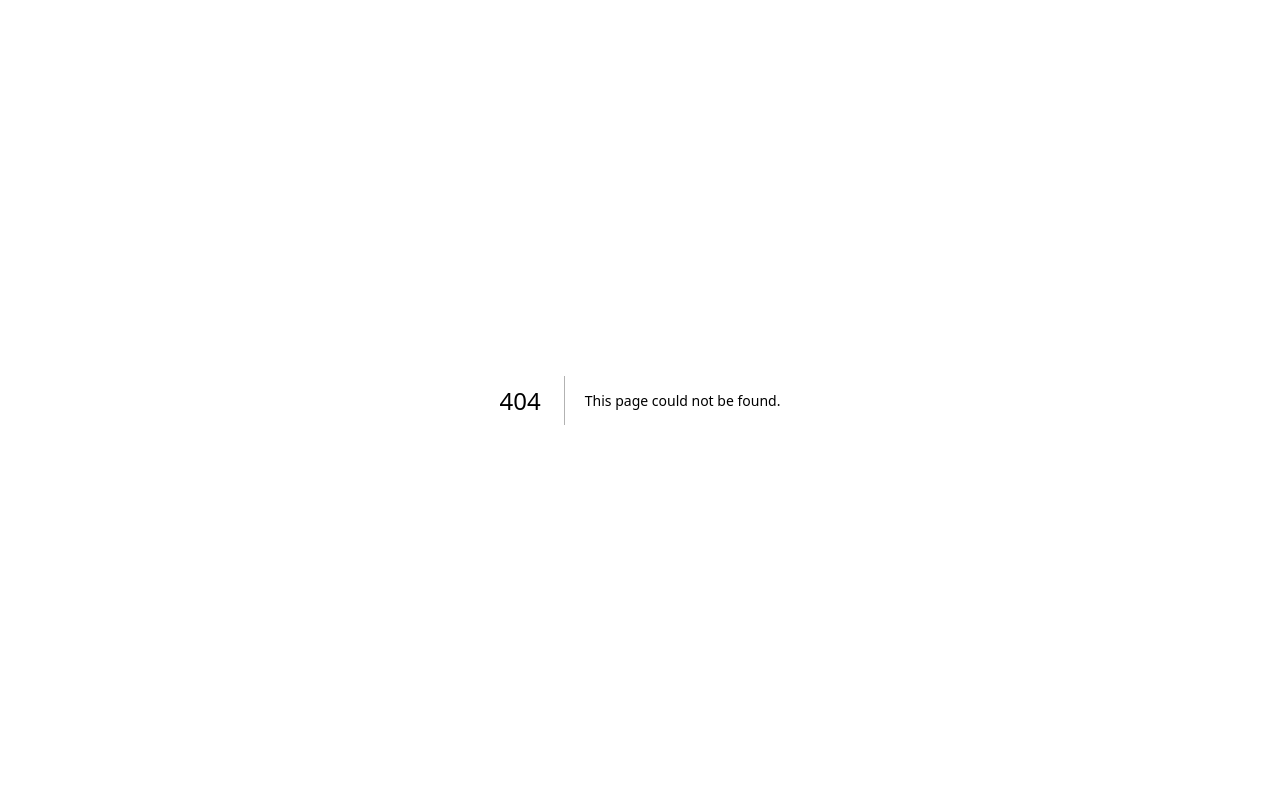
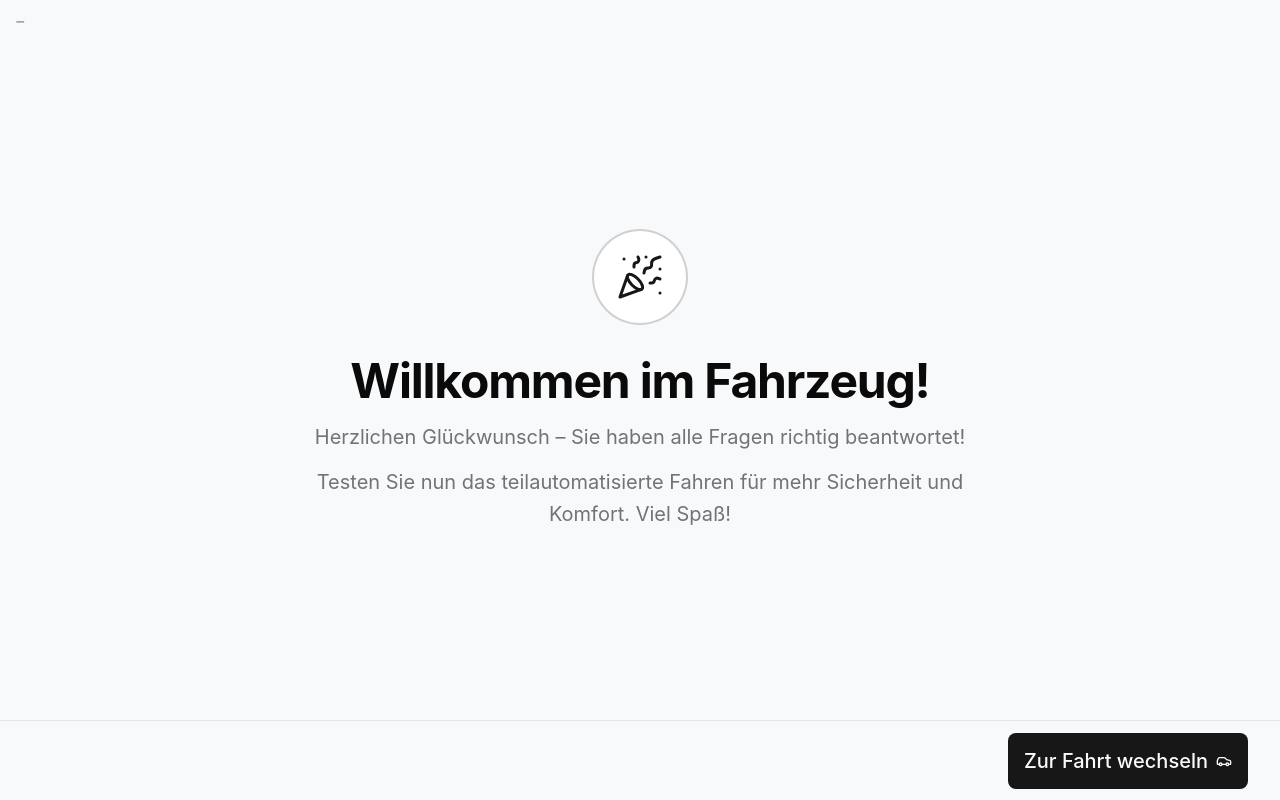
Before and after one commit to alexjps1/idp-onboarding, a Next.js app: page /idp-app/quiz/done in a window 1280 px wide. Before the commit this address had no page. Built offline with nearby package versions, Linux system fonts and the light colour scheme.

Commit message:
feat(quiz): add congratulation screen after quiz completion

```diff
--- a/app/drive/page.tsx
+++ b/app/drive/page.tsx
@@ -200,12 +200,14 @@ export default function DrivePage() {
   // instantly instead of waiting out a fresh WebRTC handshake. Relies on mic
   // permission already having been granted on the entry page.
   React.useEffect(() => {
-    if (driveActive) tutor.prewarm()
+    // Prewarm regardless of driveStarted: the tutor can be opened (and tried
+    // out) before the drive starts, so the connection must be ready then too.
+    if (withTutor) tutor.prewarm()
     // Depend on tutor.prewarm (stable for the hook's lifetime), not the whole
     // tutor object — that's a fresh object literal every render and would
     // re-fire this effect (and re-call prewarm) on every render.
     // eslint-disable-next-line react-hooks/exhaustive-deps
-  }, [driveActive, tutor.prewarm])
+  }, [withTutor, tutor.prewarm])
 
   function closeAssistant() {
     tutor.stop()
@@ -276,9 +278,9 @@ export default function DrivePage() {
               <button
                 type="button"
                 onClick={() => setEndConfirmOpen(true)}
-                className="flex items-center gap-2 rounded-full bg-[#d13438] px-7 py-2.5 text-[16px] font-semibold text-white shadow-sm transition-colors hover:bg-[#b52b2f]"
+                className="flex items-center gap-2 rounded-full border border-[#d13438]/40 bg-white px-5 py-2 text-[14px] font-medium text-[#d13438] transition-colors hover:bg-[#d13438]/5"
               >
-                <Square className="size-5 fill-current" />
+                <Square className="size-4 fill-current" />
                 Fahrt beenden
               </button>
             )}
@@ -309,9 +311,10 @@ export default function DrivePage() {
               )
             })}
 
-            {/* Tutor — gradient, wired to the voice tutor (only once the drive
-                has started); grays out with an X while open */}
-            {driveActive ? (
+            {/* Tutor — gradient, wired to the voice tutor; available before the
+                drive starts too, so it can be tried out. Grays out with an X
+                while open. */}
+            {withTutor ? (
               <button
                 type="button"
                 aria-label={assistantOpen ? "Tutor schließen" : "Tutor"}
@@ -338,6 +341,28 @@ export default function DrivePage() {
 
           {/* Media player */}
           <main className="relative flex flex-grow items-center justify-center overflow-hidden bg-gradient-to-br from-[#eef1f5] to-[#e3e7ec] p-8">
+            {/* Before the drive starts: explain the tutor button (on/off). */}
+            {!driveStarted ? (
+              <div className="absolute bottom-6 left-6 z-40 max-w-lg rounded-2xl border border-[#e2e2e2] bg-white/95 px-7 py-6 shadow-md">
+                <div className="flex items-start gap-4">
+                  <span className="flex size-12 shrink-0 items-center justify-center rounded-xl bg-[linear-gradient(146deg,#a953da_7%,#39c9f6_93%)] text-white">
+                    <Sparkles className="size-7" />
+                  </span>
+                  <div>
+                    <p className="text-2xl font-semibold text-black">
+                      Sprachassistent
+                    </p>
+                    <p className="mt-1.5 text-xl leading-relaxed text-black/70">
+                      Tippen Sie links auf „Tutor“, um den Assistenten zu
+                      starten. Mit einem erneuten Tippen auf den Screen beenden
+                      Sie ihn wieder. Probieren Sie es gern schon jetzt aus – die
+                      Fahrt starten Sie anschließend oben rechts.
+                    </p>
+                  </div>
+                </div>
+              </div>
+            ) : null}
+
             <div className="flex w-full max-w-5xl flex-col items-center gap-8 rounded-[40px] bg-white/50 p-8 backdrop-blur-sm">
               <div className="flex w-full items-center gap-8">
                 {/* Now-playing controls */}
--- /dev/null
+++ b/app/quiz/done/page.tsx
@@ -0,0 +1,57 @@
+"use client"
+
+import * as React from "react"
+import { ArrowRight, Car, PartyPopper } from "lucide-react"
+
+import { getAdjacentSteps } from "@/lib/study-steps"
+import { useStudy } from "@/components/study/study-provider"
+import { StudyShell } from "@/components/study/study-shell"
+import { StudyFooter } from "@/components/study/study-footer"
+
+/**
+ * Congratulation screen shown once the quiz has been fully answered. When a
+ * drive follows it doubles as the "Willkommen im Fahrzeug" lead-in to the drive;
+ * for the onboarding-only condition it simply hands off to the final screen.
+ */
+export default function QuizDonePage() {
+  const { mode } = useStudy()
+  const { next } = getAdjacentSteps("quiz-done", mode)
+  const toDrive = next?.slug === "drive"
+
+  const heading = toDrive ? "Willkommen im Fahrzeug!" : "Herzlichen Glückwunsch!"
+  const paragraphs = toDrive
+    ? [
+        "Herzlichen Glückwunsch – Sie haben alle Fragen richtig beantwortet!",
+        "Testen Sie nun das teilautomatisierte Fahren für mehr Sicherheit und Komfort. Viel Spaß!",
+      ]
+    : ["Sie haben alle Fragen richtig beantwortet."]
+
+  return (
+    <StudyShell
+      footer={
+        <StudyFooter
+          nextHref={next?.path}
+          nextLabel={toDrive ? "Zur Fahrt wechseln" : "Zum Abschluss"}
+          nextIcon={toDrive ? <Car /> : <ArrowRight />}
+        />
+      }
+    >
+      <div className="mx-auto flex w-full max-w-2xl flex-col items-center gap-8 text-center">
+        <div className="flex size-24 items-center justify-center rounded-full border-2 border-primary/20 bg-card">
+          <PartyPopper className="size-12 text-primary" strokeWidth={1.5} />
+        </div>
+
+        <div className="space-y-4">
+          <h1 className="text-4xl font-bold tracking-tight text-foreground sm:text-5xl">
+            {heading}
+          </h1>
+          <div className="space-y-3 text-xl leading-relaxed text-muted-foreground">
+            {paragraphs.map((paragraph) => (
+              <p key={paragraph}>{paragraph}</p>
+            ))}
+          </div>
+        </div>
+      </div>
+    </StudyShell>
+  )
+}
--- a/app/quiz/page.tsx
+++ b/app/quiz/page.tsx
@@ -2,7 +2,7 @@
 
 import * as React from "react"
 import { useRouter } from "next/navigation"
-import { ArrowRight, Car, Check, ClipboardList, RotateCcw, X } from "lucide-react"
+import { ArrowRight, Check, ClipboardList, RotateCcw, X } from "lucide-react"
 
 import { cn } from "@/lib/utils"
 import { getAdjacentSteps } from "@/lib/study-steps"
@@ -95,11 +95,6 @@ export default function QuizPage() {
   // Once the queue empties we navigate away; render nothing during that tick.
   if (!question) return null
 
-  // Answering the last remaining question correctly ends the quiz and continues
-  // to the next study step (the drive, or the final screen).
-  const finishing = isCorrect && queue.length === 1
-  const toDrive = next?.slug === "drive"
-
   return (
     <StudyShell
       footer={
@@ -112,10 +107,8 @@ export default function QuizPage() {
           />
         ) : (
           <StudyFooter
-            nextLabel={
-              finishing ? (toDrive ? "Zur Fahrt wechseln" : "Zum Abschluss") : "Weiter"
-            }
-            nextIcon={finishing && toDrive ? <Car /> : <ArrowRight />}
+            nextLabel="Weiter"
+            nextIcon={<ArrowRight />}
             onNext={advance}
           />
         )
--- a/lib/study-steps.ts
+++ b/lib/study-steps.ts
@@ -25,6 +25,7 @@ export const STUDY_STEPS: StudyStep[] = [
   },
   { slug: "guide", path: "/guide", title: "Onboarding-Guide" },
   { slug: "quiz", path: "/quiz", title: "Wissenstest" },
+  { slug: "quiz-done", path: "/quiz/done", title: "Geschafft" },
   { slug: "drive", path: "/drive", title: "Fahrtansicht" },
   { slug: "complete", path: "/complete", title: "Abschluss" },
 ]
```
